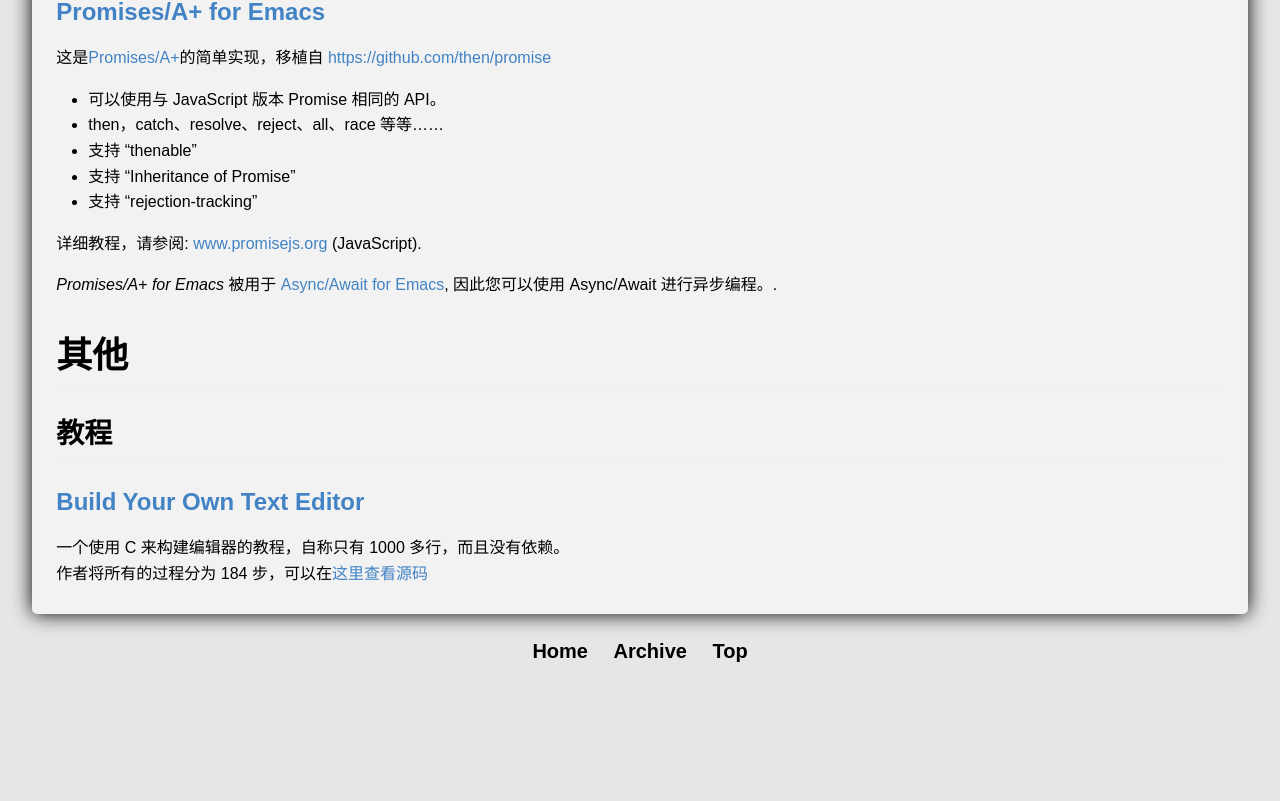
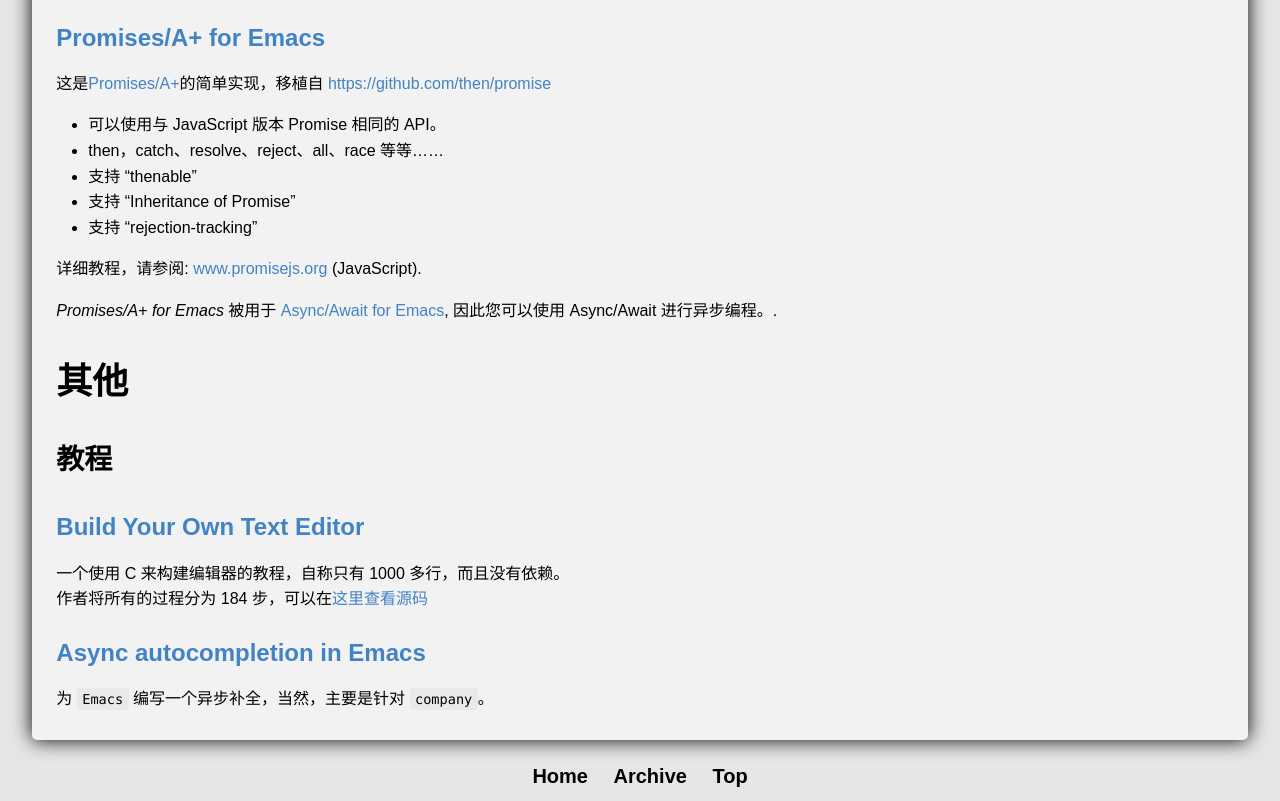
Before and after one commit to zerolee/zerolee.github.io, a plain HTML site: page post/一些网址搜集/index.html in a window 1280 px wide. Shown: the part 1398-2199 px from the top of the page. Before the commit the page ends 2074 px from the top, so only its background shows below. Drawn offline with Linux system fonts and the light colour scheme.

Commit message:
* 异步补全的编写

```diff
--- a/post/一些网址搜集/index.html
+++ b/post/一些网址搜集/index.html
@@ -60,6 +60,7 @@
     <li><a href="#教程">教程</a>
       <ul>
         <li><a href="#build-your-own-text-editorhttpsviewsourcecodeorgsnaptokenkiloindexhtml"><a href="https://viewsourcecode.org/snaptoken/kilo/index.html">Build Your Own Text Editor</a></a></li>
+        <li><a href="#async-autocompletion-in-emacshttpswwwbadykovcomemacsasync-company-mode-backend"><a href="https://www.badykov.com/emacs/async-company-mode-backend/">Async autocompletion in Emacs</a></a></li>
       </ul>
     </li>
   </ul>
@@ -119,6 +120,8 @@
 <h3 id="build-your-own-text-editorhttpsviewsourcecodeorgsnaptokenkiloindexhtml"><a href="https://viewsourcecode.org/snaptoken/kilo/index.html">Build Your Own Text Editor</a></h3>
 <p>一个使用 C 来构建编辑器的教程，自称只有 1000 多行，而且没有依赖。<br>
 作者将所有的过程分为 184 步，可以在<a href="https://github.com/antirez/kilo">这里查看源码</a></p>
+<h3 id="async-autocompletion-in-emacshttpswwwbadykovcomemacsasync-company-mode-backend"><a href="https://www.badykov.com/emacs/async-company-mode-backend/">Async autocompletion in Emacs</a></h3>
+<p>为 <code>Emacs</code> 编写一个异步补全，当然，主要是针对 <code>company</code>。</p>
 
 			</div>
 		</div>
```
